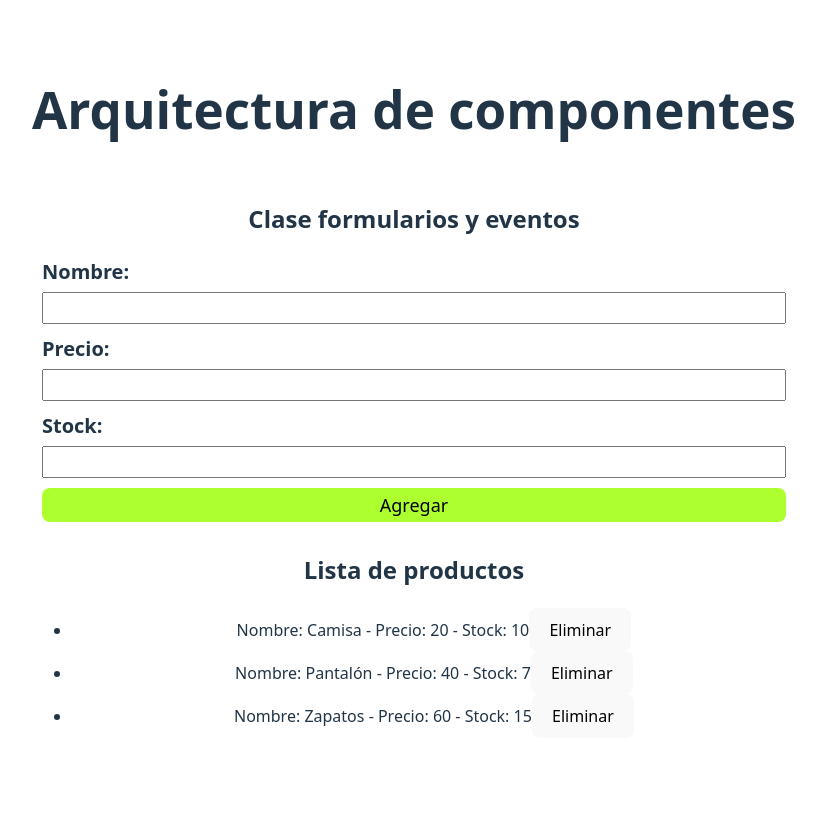
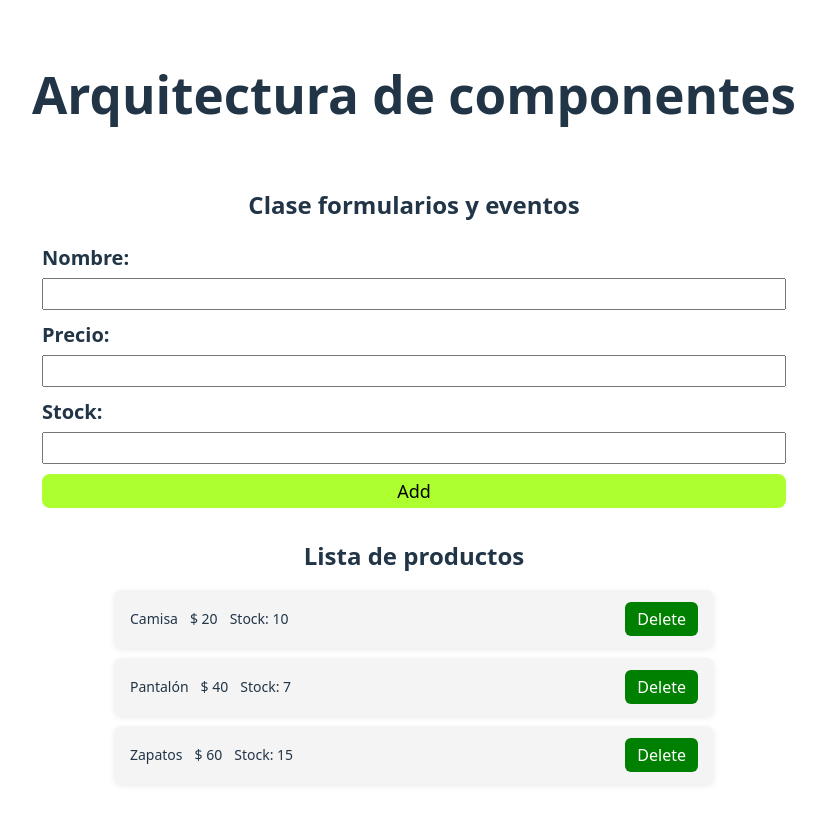
Before and after one commit to MaxiSoriano70/BTECH, a React (Vite) app in the folder 12_abm/abm/: page / in a window 1280 px wide. Shown: the top 824 px of the page, without its empty margins (226-1051 px from the left). Before the commit the page ends 800 px from the top, so only its background shows below. Built offline with nearby package versions, Linux system fonts and the light colour scheme.

Commit message:
Clase 15 css y pequeño desafio

```diff
--- a/12_abm/abm/src/components/productForm/ProductForm.jsx
+++ b/12_abm/abm/src/components/productForm/ProductForm.jsx
@@ -72,7 +72,8 @@ const ProductForm = ({ onAddProducto }) => {
                     />
                 </div>
 
-                <button type="submit">Agregar</button>
+                <button type="submit">Add
+                </button>
             </form>
         </div>
     );
--- a/12_abm/abm/src/components/productItem/ProductItem.css
+++ b/12_abm/abm/src/components/productItem/ProductItem.css
@@ -0,0 +1,35 @@
+.product-item {
+    display: flex;
+    justify-content: space-between;
+    align-items: center;
+    padding: 12px 16px;
+    margin-bottom: 10px;
+    background-color: #f4f4f4;
+    border-radius: 8px;
+    box-shadow: 0 2px 6px rgba(0, 0, 0, 0.08);
+}
+
+.product-info {
+    display: flex;
+    gap: 12px;
+    font-size: 14px;
+}
+
+.product-info span {
+    font-weight: 500;
+}
+
+.delete-btn {
+    background-color: green;
+    border: none;
+    color: white;
+    padding: 6px 12px;
+    border-radius: 6px;
+    cursor: pointer;
+    transition: background-color 0.2s ease;
+}
+
+.delete-btn:hover {
+    background-color: greenyellow;
+    color: black;
+}
--- a/12_abm/abm/src/components/productItem/ProductItem.jsx
+++ b/12_abm/abm/src/components/productItem/ProductItem.jsx
@@ -1,10 +1,22 @@
+import "./ProductItem.css";
+
 const ProductItem = ({ producto, index, onRemoveProducto }) => {
     return (
-        <li>
-            Nombre: {producto.nombre} - Precio: {producto.precio} - Stock: {producto.stock}
-            <button onClick={() => onRemoveProducto(index)}>Eliminar</button>
+        <li className="product-item">
+            <div className="product-info">
+                <span>{producto.nombre}</span>
+                <span>$ {producto.precio}</span>
+                <span>Stock: {producto.stock}</span>
+            </div>
+
+            <button
+                className="delete-btn"
+                onClick={() => onRemoveProducto(index)}
+            >
+                Delete
+            </button>
         </li>
-    )
-}
+    );
+};
 
 export default ProductItem;
--- a/12_abm/abm/src/components/productList/ProductList.css
+++ b/12_abm/abm/src/components/productList/ProductList.css
@@ -0,0 +1,15 @@
+.product-list {
+    max-width: 600px;
+    margin: 20px auto;
+    padding: 0;
+}
+
+.product-list h2 {
+    text-align: center;
+    margin-bottom: 16px;
+}
+
+.product-list ul {
+    list-style: none;
+    padding: 0;
+}
--- a/12_abm/abm/src/components/productList/ProductList.jsx
+++ b/12_abm/abm/src/components/productList/ProductList.jsx
@@ -1,16 +1,22 @@
 import ProductItem from "../productItem/ProductItem";
+import "./ProductList.css";
 
-const ProductList = ({productos, onRemoveProducto}) => {
+const ProductList = ({ productos, onRemoveProducto }) => {
     return (
-        <>
+        <div className="product-list">
             <h2>Lista de productos</h2>
             <ul>
                 {productos.map((producto, index) => (
-                    <ProductItem key={index} producto={producto} index={index} onRemoveProducto={onRemoveProducto}/>
+                    <ProductItem
+                        key={index}
+                        producto={producto}
+                        index={index}
+                        onRemoveProducto={onRemoveProducto}
+                    />
                 ))}
             </ul>
-        </>
-    )
-}
+        </div>
+    );
+};
 
 export default ProductList;
```
